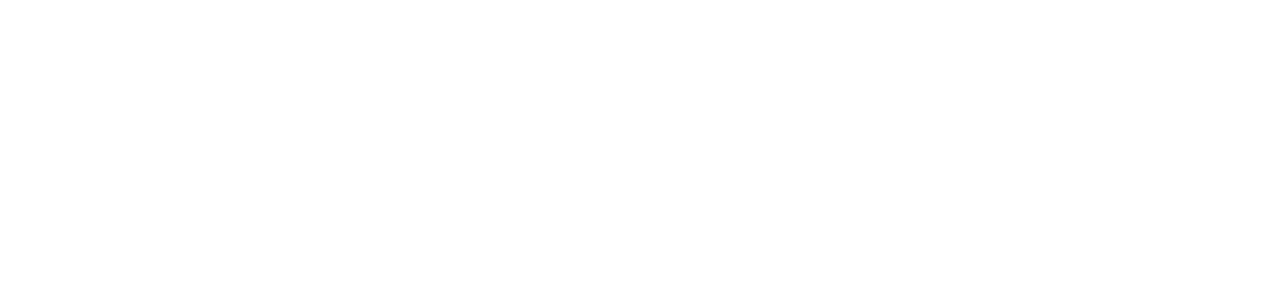
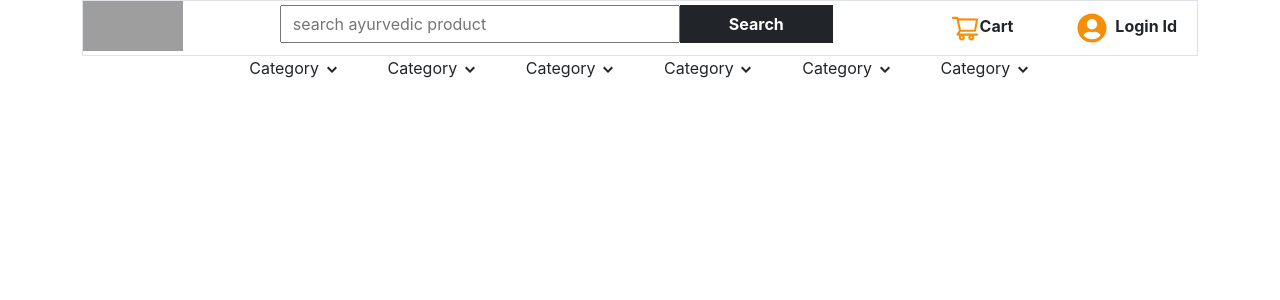
Before and after one commit to nipungupta99/react-ecommerce, a React (Create React App) app: page /header in a window 1280 px wide. Before the commit this address had no page. Shown: the top 300 px of the page. Built offline with nearby package versions, Linux system fonts and the light colour scheme; grey boxes are pictures that could not be loaded; the HTML template or start-up script is replaced by a standard one.

Commit message:
header page  aka navbar

```diff
--- a/package.json
+++ b/package.json
@@ -3,14 +3,17 @@
   "version": "0.1.0",
   "private": true,
   "dependencies": {
+    "@react-icons/all-files": "^4.1.0",
     "@testing-library/jest-dom": "^5.16.5",
     "@testing-library/react": "^13.4.0",
     "@testing-library/user-event": "^13.5.0",
+    "axios": "^0.27.2",
     "bootstrap": "^5.2.1",
     "node-sass": "^7.0.3",
     "react": "^18.2.0",
     "react-bootstrap-v5": "^1.4.0",
     "react-dom": "^18.2.0",
+    "react-icons": "^4.4.0",
     "react-router-dom": "^6.4.1",
     "react-scripts": "5.0.1",
     "react-simple-image-slider": "^2.4.1",
--- a/src/App.js
+++ b/src/App.js
@@ -3,6 +3,7 @@
 import ProductDetailsPage from "./pages/ProductDetailsPage";
 import OrderDetailPage from "./pages/orderdetailpage";
 import YourOrderPage from "./pages/YourOrderPage";
+import Header from "./pages/header";
 
 function App() {
   return (
@@ -11,6 +12,7 @@
         <Route path="/productDetailPage" element={<ProductDetailsPage />} />
         <Route path={"/orderDetailPage"} element={<OrderDetailPage />} />
         <Route path={"/yourOrderPage"} element={<YourOrderPage />} />
+        <Route path={"/header"} element={<Header />} />
       </Routes>
     </BrowserRouter>
   );
--- /dev/null
+++ b/src/pages/HeaderNavbarCategory.jsx
@@ -0,0 +1,14 @@
+import React from "react";
+import { GoChevronDown } from "react-icons/go";
+
+function Category() {
+  return (
+    <main className="">
+      <div className="">
+        Category <GoChevronDown />
+      </div>
+    </main>
+  );
+}
+
+export default Category;
--- a/src/pages/ProductDetailsPage.jsx
+++ b/src/pages/ProductDetailsPage.jsx
@@ -1,21 +1,31 @@
-import React from "react";
+import React, { useEffect, useState } from "react";
 import "../styles/productdetailpages.scss";
 import CategorySlide from "../pages/CategorySlide";
+import axios from "axios";
 
 function ProductDetailsPage() {
+  const [data, setData] = useState([]);
+
+  useEffect(() => {
+    axios
+      .get("http://localhost/products/6069920fbea8bc0436aae959")
+      .then((res) => setData(res.data.data))
+      .catch((err) => console.log(err));
+  }, []);
+
   return (
     <main className="container">
       <section className=" d-flex ">
         <div className=" w-50">
           <img
-            className="product-details-image-items"
-            src="https://images.unsplash.com/photo-1453728013993-6d66e9c9123a?ixlib=rb-1.2.1&ixid=MnwxMjA3fDB8MHxwaG90by1wYWdlfHx8fGVufDB8fHx8&auto=format&fit=crop&w=870&q=80"
+            className="product-details-image-items "
+            src={data.heroImageURL}
             alt="image not found"
           />
         </div>
 
         <div className=" w-50 text-center p-5 ">
-          <h1 className="">Product name</h1>
+          <h1 className="">{data.name}</h1>
           <br />
 
           <div className=" d-flex">
@@ -24,31 +34,17 @@
           </div>
 
           <br />
-          <p className=" w-100 ">
+          <p className="border d-flex border-danger w-100 ">
             <h3>
-              <b>$500/</b>
+              <b className="p-3">{data.price}</b>
+            </h3>
+            <h3>
+              <b className="discount-price ">{data.discountedPrice}</b>
             </h3>
           </p>
           <br />
           <p>
-            <h6 className="w-100 ">
-              "But I must explain to you how all this mistaken idea of
-              denouncing pleasure and praising pain was born and I will give you
-              a complete account of the system, and expound the actual teachings
-              of the great explorer of the truth, the master-builder of human
-              happiness. No one rejects, dislikes, or avoids pleasure itself,
-              because it is pleasure, but because those who do not know how to
-              pursue pleasure rationally encounter consequences that are
-              extremely painful. Nor again is there anyone who loves or pursues
-              or desires to obtain pain of itself, because it is pain, but
-              because occasionally circumstances occur in which toil and pain
-              can procure him some great pleasure. To take a trivial example,
-              which of us ever undertakes laborious physical exercise, except to
-              obtain some advantage from it? But who has any right to find fault
-              with a man who chooses to enjoy a pleasure that has no annoying
-              consequences, or one who avoids a pain that produces no resultant
-              pleasure?"
-            </h6>
+            <h6 className="w-100 ">{data.description}</h6>
           </p>
           <br />
           <button className="btn btn-outline-warning w-50">add to cart</button>
@@ -57,21 +53,17 @@
       <section>
         <h3>Ratings and Reviews</h3>
         <br />
-        <h1>4.0 ✭</h1>
+        <h1>
+          {data?.ratingAndReviews?.aggregation?.averageRating?.toFixed(1)}
+        </h1>
+        <h6>{data?.ratingAndReviews?.aggregation?.totalReviews} Reviews</h6>
+        <h6>{data?.ratingAndReviews?.aggregation?.totalRatings} Rating</h6>
         <br />
-
         <div>
           <p>
-            It is a long established fact that a reader will be distracted by
-            the readable content of a page when looking at its layout. The point
-            of using Lorem Ipsum is that it has a more-or-less normal
-            distribution of letters, as opposed to using 'Content here, content
-            here', making it look like readable English. Many desktop publishing
-            packages and web page editors now use Lorem Ipsum as their default
-            model text, and a search for 'lorem ipsum' will uncover many web
-            sites still in their infancy. Various versions have evolved over the
-            years, sometimes by accident, sometimes on purpose (injected humour
-            and the like).
+            {data.ratingAndReviews.ratingsAndReviews.map((item) => (
+              <div>{item?.review}</div>
+            ))}
           </p>
           <br />
           <p>
--- /dev/null
+++ b/src/pages/header.jsx
@@ -0,0 +1,52 @@
+import React from "react";
+import HeaderNavbarCategory from "./HeaderNavbarCategory";
+import "../styles/header.scss";
+import { AiOutlineShoppingCart } from "react-icons/ai";
+import { FaUserCircle } from "react-icons/fa";
+
+function Header() {
+  return (
+    <main className="container">
+      <section className="d-flex border justify-content-between">
+        <div className="">
+          <img
+            className="header-logo-image"
+            src="https://cdn.shopify.com/s/files/1/0570/9070/3556/files/krishna-socialsharing-img_9fa6e1ed-453b-4d0f-91fb-37e44e9b36f7.jpg?v=1632248908"
+            alt="error image not found"
+          />
+        </div>
+        <div>
+          <input
+            className="header-search-bar mt-1 "
+            placeholder="  search ayurvedic product"
+            type="search"
+          />
+          <button className="btn btn-dark mb-1 header-button-search px-5 ">
+            <b>Search</b>
+          </button>
+        </div>
+        <div className="d-flex gap-3 ">
+          <h6 className=" px-3 py-2 m-1">
+            <AiOutlineShoppingCart className="hearder-navbar-icon" />
+            <b>Cart</b>
+          </h6>
+          <h6 className=" px-3 py-2 m-1">
+            <FaUserCircle className="hearder-navbar-icon mx-2" />
+            <b>Login Id</b>
+          </h6>
+        </div>
+      </section>
+      <section className="d-flex justify-content-center">
+        <div className="d-flex justify-content-center gap-5 w-100">
+          <HeaderNavbarCategory />
+          <HeaderNavbarCategory />
+          <HeaderNavbarCategory />
+          <HeaderNavbarCategory />
+          <HeaderNavbarCategory />
+          <HeaderNavbarCategory />
+        </div>
+      </section>
+    </main>
+  );
+}
+export default Header;
--- /dev/null
+++ b/src/styles/header.scss
@@ -0,0 +1,16 @@
+.header-logo-image{
+    width: 100px;
+    height: 50px;
+}
+.header-search-bar{
+    width: 400px;
+    height: 38px;
+}
+.hearder-navbar-icon{
+    width: 30px;
+    height: 30px;
+    color: rgb(245, 142, 8);
+}
+.header-button-search{
+    border-radius: 0%;
+}
--- a/src/styles/productdetailpages.scss
+++ b/src/styles/productdetailpages.scss
@@ -2,3 +2,9 @@
     width: 100%;
     height: 100%;
 }
+
+
+.discount-price{
+    text-decoration: line-through;
+
+  }
```
Also changed, not shown: 1 other file (tests, documents, lock files or other folders).
